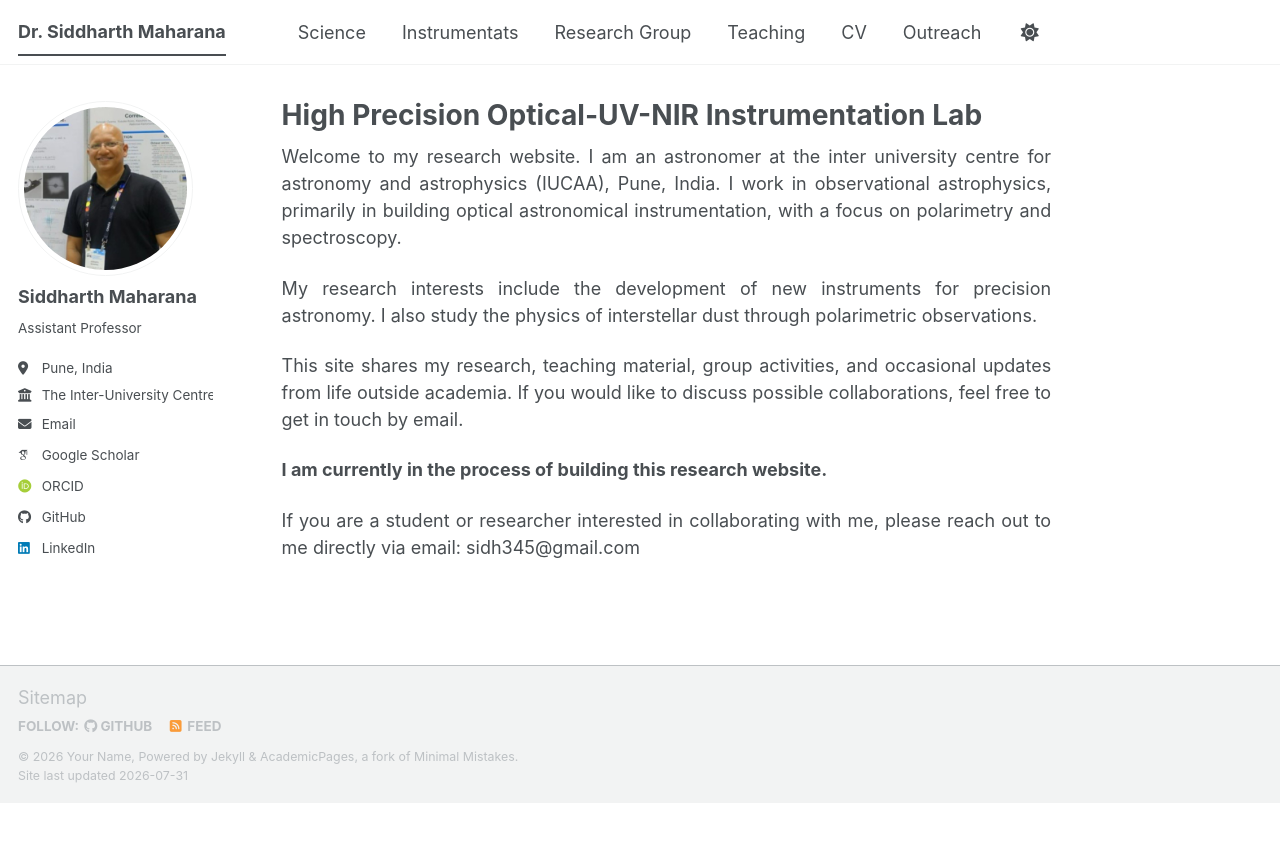
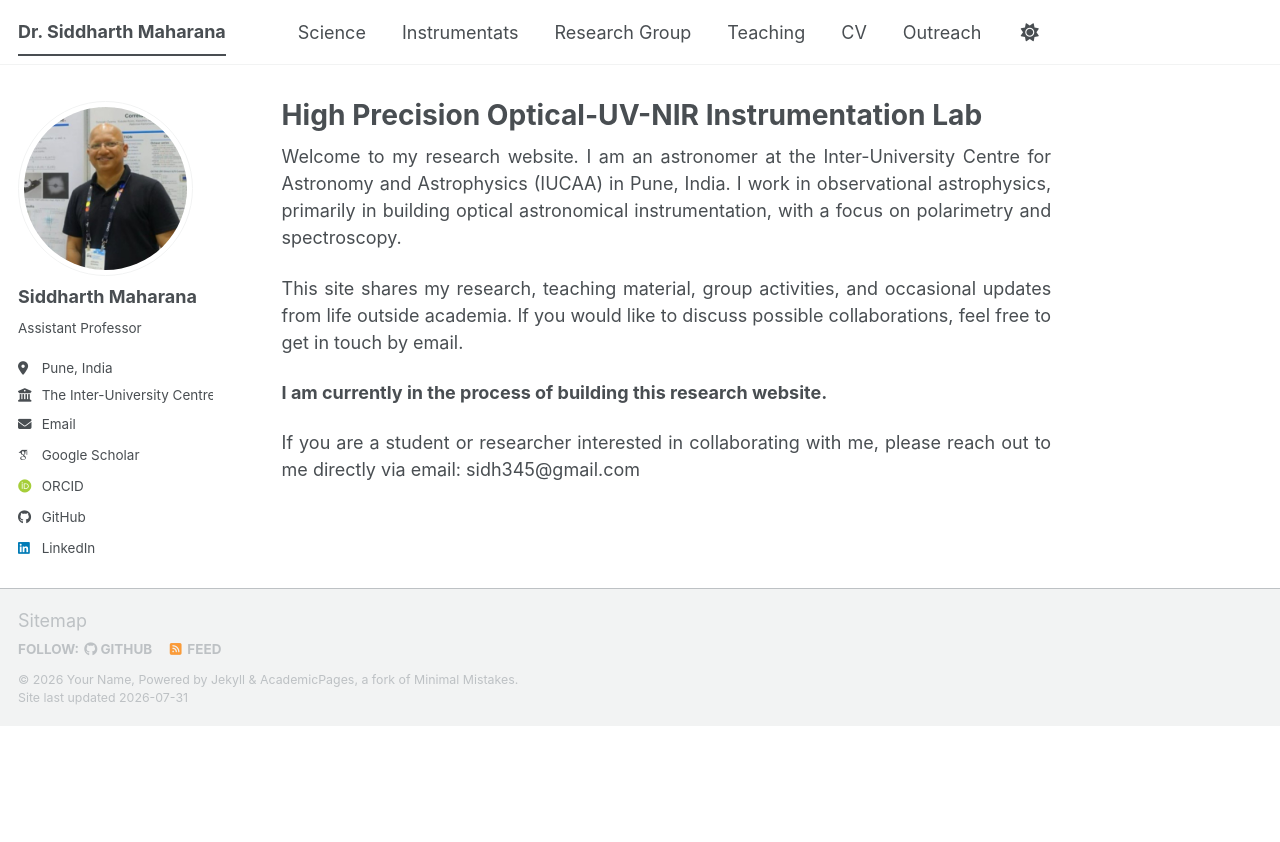
Before and after one commit to siddharth-maharana/siddharth-maharana.github.io, a Jekyll site: the page built from _pages/about.md, in a window 1280 px wide. Shown: the top 842 px of the page. Built offline with Jekyll 4.4.1, drawn with Linux system fonts in a browser that asks for light colours; some web fonts are replaced; a script bundle is joined from its source files by our own code; library files that are not in the unit come from our copies.

Commit message:
Update about.md

```diff
--- a/_pages/about.md
+++ b/_pages/about.md
@@ -7,9 +7,7 @@ redirect_from:
   - /about.html
 ---
 
-Welcome to my research website. I am an astronomer at the inter university centre for astronomy and astrophysics (IUCAA), Pune, India. I work in observational astrophysics, primarily in building optical astronomical instrumentation, with a focus on polarimetry and spectroscopy.
-
-My research interests include the development of new instruments for precision astronomy. I also study the physics of interstellar dust through polarimetric observations.
+Welcome to my research website. I am an astronomer at the Inter-University Centre for Astronomy and Astrophysics (IUCAA) in Pune, India. I work in observational astrophysics, primarily in building optical astronomical instrumentation, with a focus on polarimetry and spectroscopy.
 
 This site shares my research, teaching material, group activities, and occasional updates from life outside academia. If you would like to discuss possible collaborations, feel free to get in touch by email.
 
```
